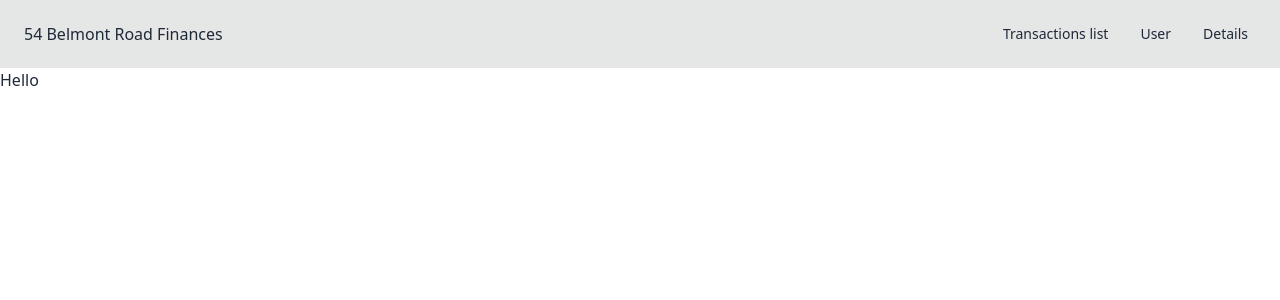
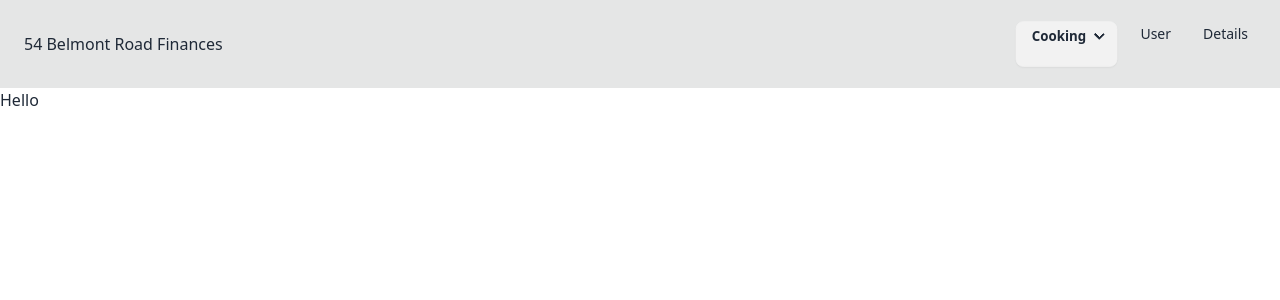
Before and after one commit to greg110902/RecipeBook, a Next.js app: page / in a window 1280 px wide. Shown: the top 300 px of the page. Built offline with nearby package versions, Linux system fonts and the light colour scheme.

Commit message:
Added drop down to navbar
TODO: Add to sidebar

```diff
--- /dev/null
+++ b/app/components/layout/navbar_dropdown.js
@@ -0,0 +1,16 @@
+export default function NavBarDropdown({ title, children }) {
+  return (
+    <details className="dropdown">
+      <summary className="btn m-1">{title}</summary>
+      <ul className="menu dropdown-content bg-base-100 rounded-box z-[1] w-52 p-2 shadow">
+        {children.map((child) => {
+          return (
+            <li>
+              <a href={child.route}>{child.name}</a>
+            </li>
+          );
+        })}
+      </ul>
+    </details>
+  );
+}
--- a/app/components/layout/navigation.js
+++ b/app/components/layout/navigation.js
@@ -1,7 +1,12 @@
 import { UserButton } from "@clerk/nextjs";
 import { currentUser } from "@clerk/nextjs/server";
+import NavBarDropdown from "./navbar_dropdown";
 
 export default async function Navigation({ content }) {
+  const NavChildren = [
+    { name: "Recipes", route: "/recipes" },
+    { name: "Stock", route: "/stock" },
+  ];
   return (
     <div className="drawer z-10">
       <input id="my-drawer-3" type="checkbox" className="drawer-toggle" />
@@ -34,7 +39,7 @@ export default async function Navigation({ content }) {
             <ul className="menu menu-horizontal">
               {/* Navbar menu content here */}
               <li>
-                <a href="/">Transactions list</a>
+                <NavBarDropdown title={"Cooking"} children={NavChildren} />
               </li>
               <li>
                 <a href={`/`}>User</a>
@@ -57,7 +62,7 @@ export default async function Navigation({ content }) {
         <ul className="menu bg-base-200 min-h-full w-80 p-4">
           {/* Sidebar content here */}
           <li>
-            <a href="/">Transactions list</a>
+            <a href="/">Recipes</a>
           </li>
           <li>
             <a href={`/`}>User</a>
```
